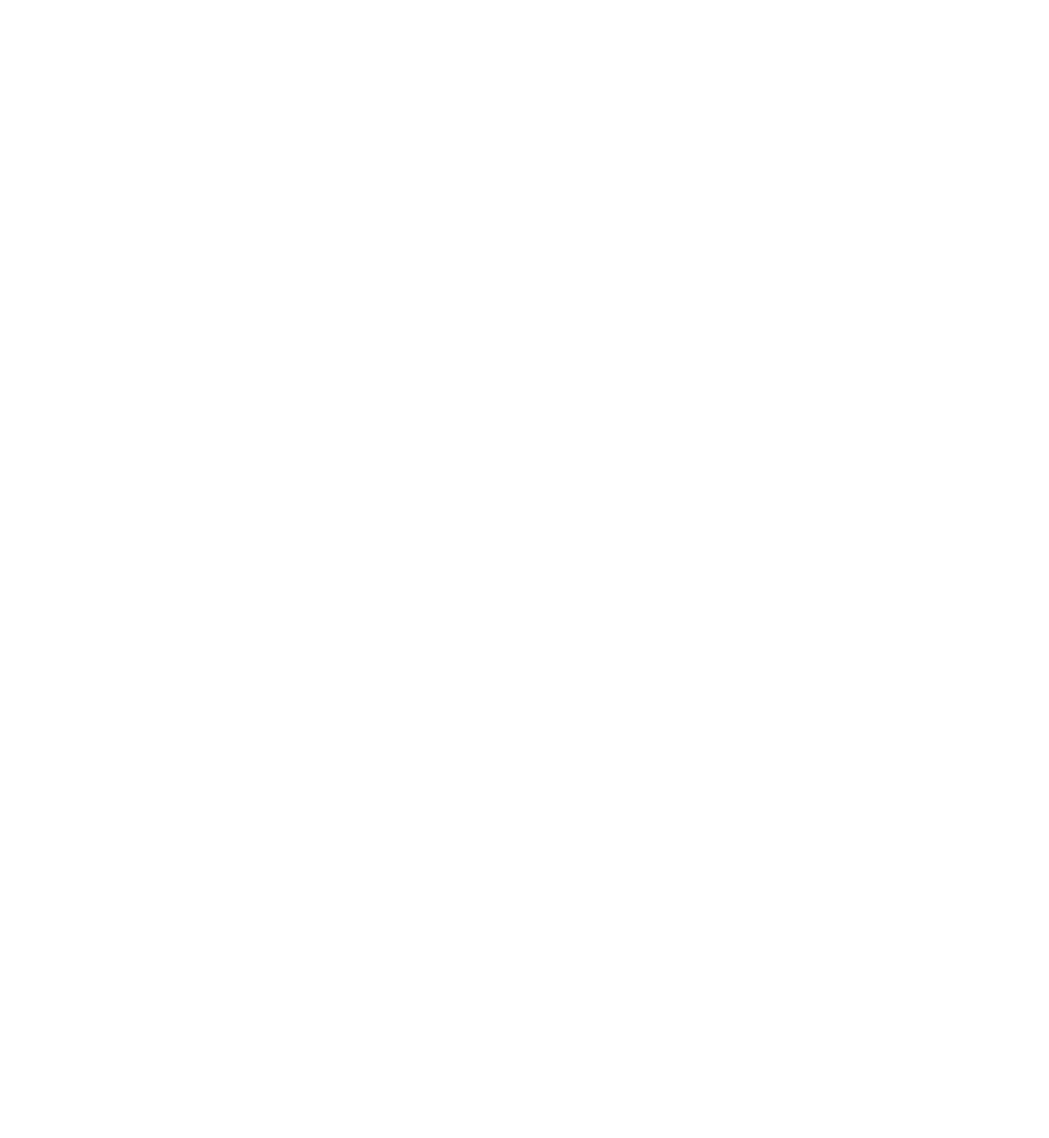
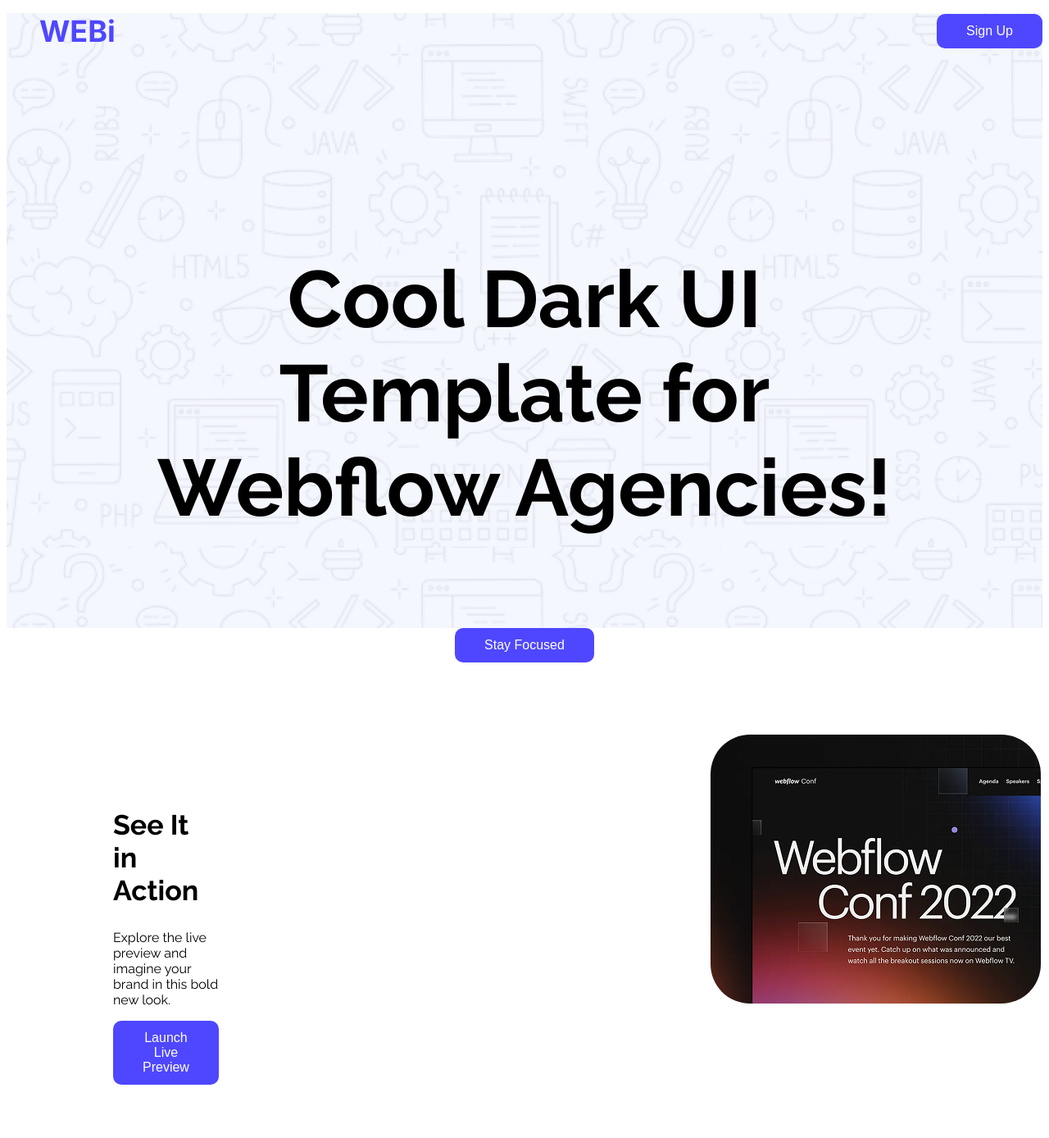
Before and after one commit to Sadia-Afroj/assignment1-repo, a plain HTML site: page index.html in a window 1280 px wide. Shown: the whole page at 82% size. Before the commit the page ends 800 px from the top, so only its background shows below. Drawn offline with Linux system fonts and the light colour scheme.

Commit message:
header section1 commit

```diff
--- a/index.html
+++ b/index.html
@@ -4,9 +4,50 @@
     <meta charset="UTF-8">
     <meta name="viewport" content="width=device-width, initial-scale=1.0">
     <title>Assignment1</title>
-</head>
+
+<link rel="preconnect" href="https://fonts.googleapis.com">
+<link rel="preconnect" href="https://fonts.gstatic.com" crossorigin>
+<link href="https://fonts.googleapis.com/css2?family=Inter:ital,opsz,
+wght@0,14..32,100..900;1,14..32,100..900&display=swap"
+ rel="stylesheet">
 <link rel="stylesheet" href="styles/index.css">
+
+</head><link rel="preconnect" href="https://fonts.googleapis.com">
+<link rel="preconnect" href="https://fonts.gstatic.com" crossorigin>
+<link href="https://fonts.googleapis.com/css2?family=Raleway:ital,
+wght@0,100..900;1,100..900&display=swap"
+ rel="stylesheet">
+
 <body>
+  <header>
+<nav>
+  <ul class="navigation">
+    <li class="logo inter">WEBi</li>
+    <li><button class="btn-all"> <a href="">Sign Up</a></button></li>
+    </ul>
+</nav>
+<nav class="heading">
+    <h1 class="raleway">Cool Dark UI Template for<br> Webflow Agencies!</h1>
+    <button class="btn-all"><a href="">Stay Focused</a></button>
+</nav>
+  </header>
+  <main>
+<section>
+  <div class="first">
+    <div class="box-a">
+      <h2 class="raleway">See It in Action</h2>
+      <p class="raleway">Explore the live preview and imagine
+         your brand in this bold new look.</p>
+         <button class="btn-all"><a href="">Launch Live Preview</a></button>
+    </div>
+    <div class="box-b">
+      <img src="Assets/wc-mini.png" alt="a pcture" >
+    </div>
+  </div>
+</section>
+  </main>
+  <footer>
 
+  </footer>
 </body>
 </html>
--- a/styles/index.css
+++ b/styles/index.css
@@ -0,0 +1,88 @@
+
+.inter{
+  font-family: "Inter", sans-serif;
+  font-optical-sizing: auto;
+  font-weight:bold;
+  font-style: normal;
+}
+
+.raleway{
+  font-family: "Raleway", sans-serif;
+  font-optical-sizing: auto;
+  font-weight: <weight>;
+  font-style: normal;
+}
+
+
+
+
+header{
+    background-image: url("../Assets/Hero-bg.png");width:auto;height: 750px;
+}
+/* nav styling */
+.navigation{
+    display:flex;
+ align-items:center;
+ justify-content: space-between;
+
+}
+ul li{
+    list-style: none;
+}
+nav button a{
+    text-decoration: none;
+    color: #FFFFFF;
+}
+ .heading{
+    text-align: center;
+    padding:150px 130px 70px ;
+    font-size: 65px;
+ }
+h1{
+    font-family: raleway;
+}
+.logo{
+    color:#4E47FF ;
+font-weight:bolder;
+font-size: 36px;
+
+
+}
+.btn-all{
+    background-color: #4E47FF;
+
+    border:none ;
+    border-radius: 10px;
+   font-size:16px;
+   padding: 12px 36px;
+   text-decoration: none;
+
+}
+/* section1 */
+.first{
+    display: flex;
+    justify-content: space-between;
+    margin: 130px;
+}
+h2{
+    font-size: 34px;
+    font-weight: bold;
+
+}
+p .raleway{
+    font-size: 24px;
+    font-weight:normal ;
+    color: #252432 50%;
+}
+.box-a button a{
+    text-decoration: none;
+    color: #FFFFFF;
+
+}
+.box-a{
+margin: 62px 600px 62px 0px;
+}
+.box-b img{
+
+    border-radius: 48px;
+}
```
Also changed, not shown: Assets/Hero-bg.png (added), Assets/avatar.png (added), Assets/icon-star.png (added), Assets/wc-big.png (added), Assets/wc-mini.png (added).
